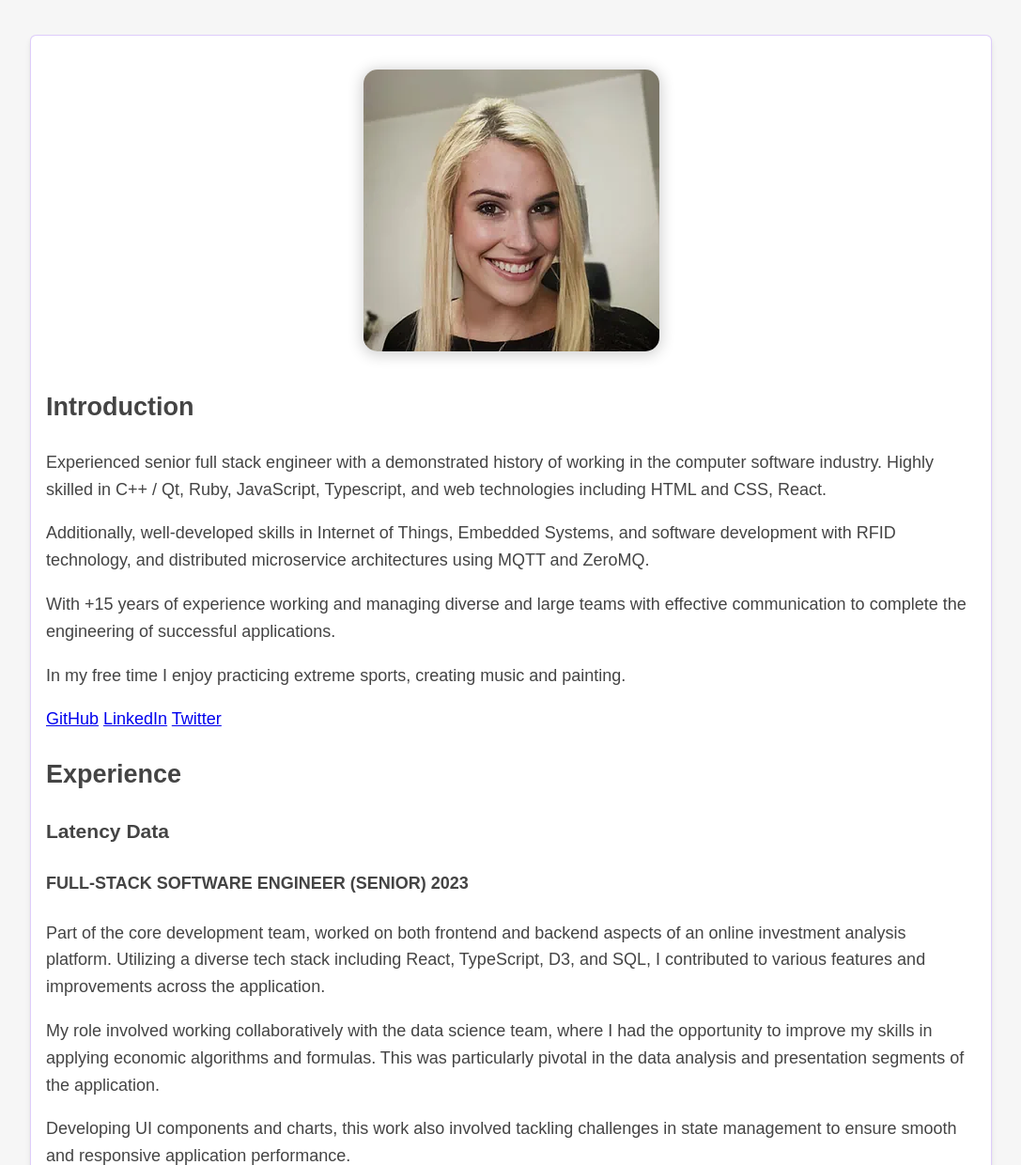
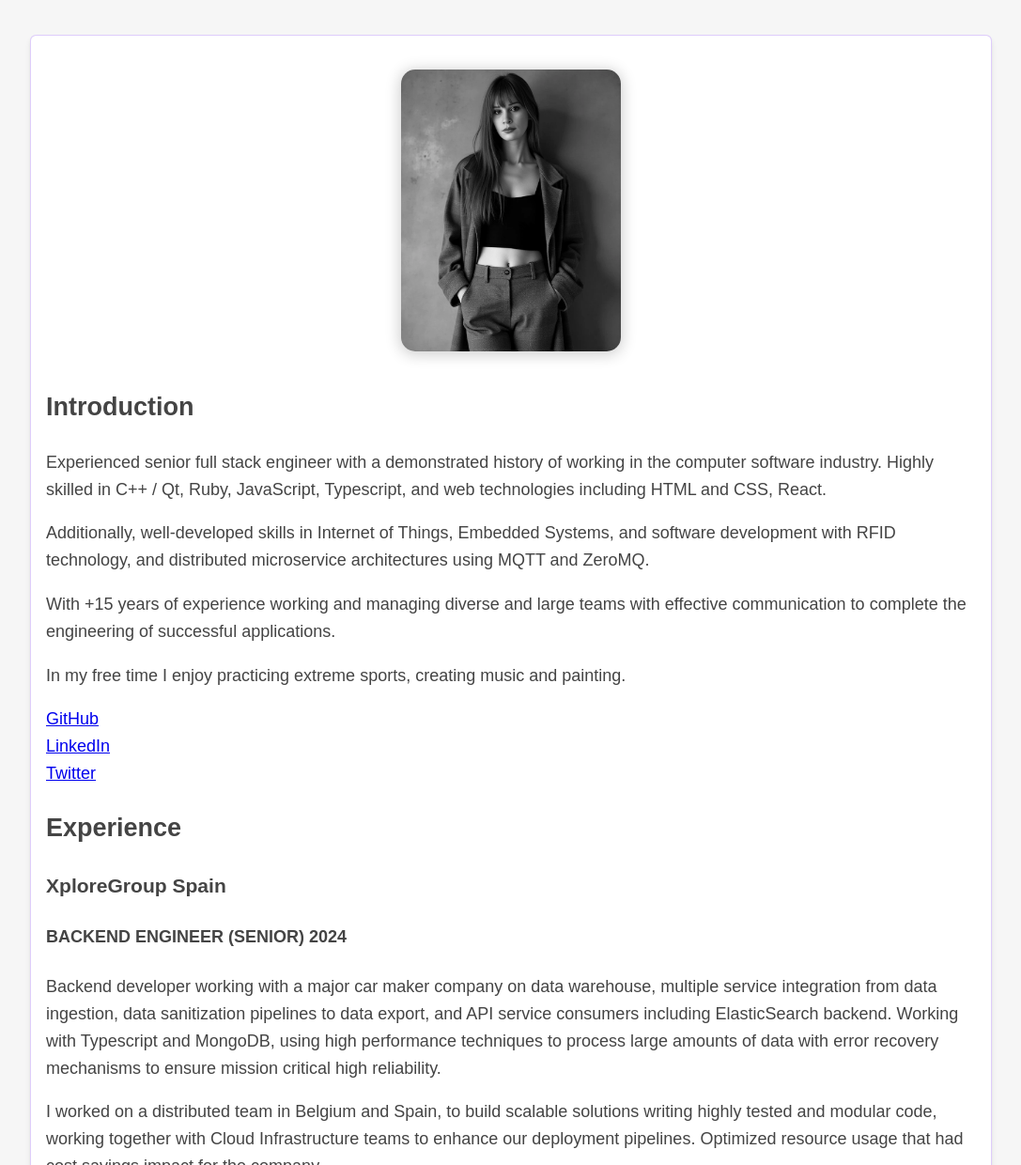
Before and after one commit to becksclair/heliasar, an Astro site: page /resume in a window 1280 px wide. Shown: the part 160-1400 px from the top of the page at 94% size, without its empty margins (96-1183 px from the left). Built offline with nearby package versions, Linux system fonts and the light colour scheme; Astro itself is replaced by a stand-in of ours.

Commit message:
feat: Resume update for XploreGroup and photo

```diff
--- a/src/pages/index.astro
+++ b/src/pages/index.astro
@@ -9,7 +9,7 @@ import Social from '../components/Social.astro';
 		<h1><span class="text-gradient">Rebecca Clair</span></h1>
 
 		<div class="bio-container">
-			<img class="shadow-img" src="/images/rebecca_clair.webp" alt="Rebecca Clair" />
+			<img class="shadow-img" src="/images/rebecca_clair2.webp" alt="Rebecca Clair" />
 
 			<div class="bio">
 				<p>
--- a/src/pages/resume.md
+++ b/src/pages/resume.md
@@ -5,7 +5,7 @@ pubDate: 2023-05-09
 description: 'Rebecca Clair - Senior Software Engineer'
 author: 'Rebecca Clair'
 image:
-    url: '/images/rebecca_clair.webp'
+    url: '/images/rebecca_clair2.webp'
     alt: 'Rebecca Clair'
 ---
 
@@ -20,9 +20,19 @@ With +15 years of experience working and managing diverse and large teams with e
 
 In my free time I enjoy practicing extreme sports, creating music and painting.
 
-[GitHub](https://github.com/becksClair) [LinkedIn](https://linkedin.com/in/rebecca-clair) [Twitter](https://twitter.com/becksClair)
+[GitHub](https://github.com/becksClair)
+[LinkedIn](https://linkedin.com/in/rebecca-clair)
+[Twitter](https://twitter.com/becksClair)
 
 ## Experience
+
+### XploreGroup Spain
+
+#### BACKEND ENGINEER (SENIOR) 2024
+
+Backend developer working with a major car maker company on data warehouse, multiple service integration from data ingestion, data sanitization pipelines to data export, and API service consumers including ElasticSearch backend. Working with Typescript and MongoDB, using high performance techniques to process large amounts of data with error recovery mechanisms to ensure mission critical high reliability.
+
+I worked on a distributed team in Belgium and Spain, to build scalable solutions writing highly tested and modular code, working together with Cloud Infrastructure teams to enhance our deployment pipelines. Optimized resource usage that had cost savings impact for the company.
 
 ### Latency Data
 
```
Also changed, not shown: public/images/rebecca_clair2.webp (added).
